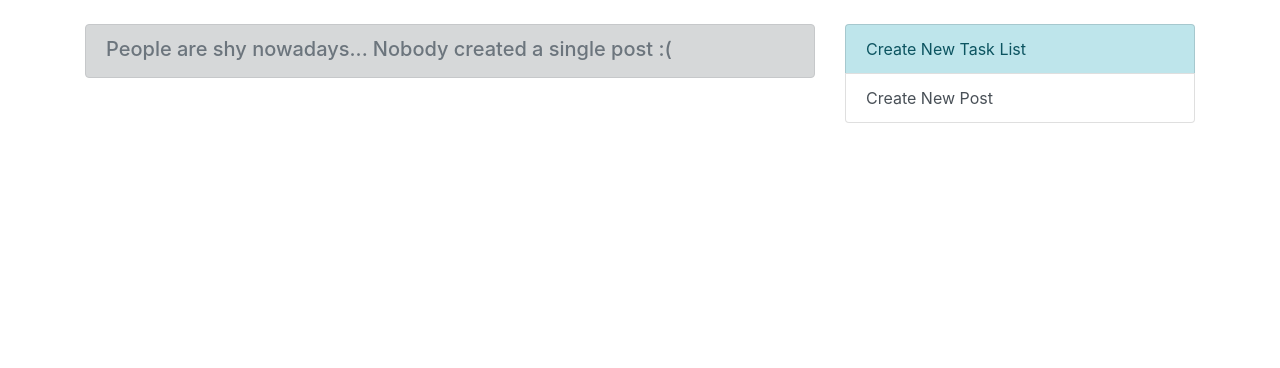
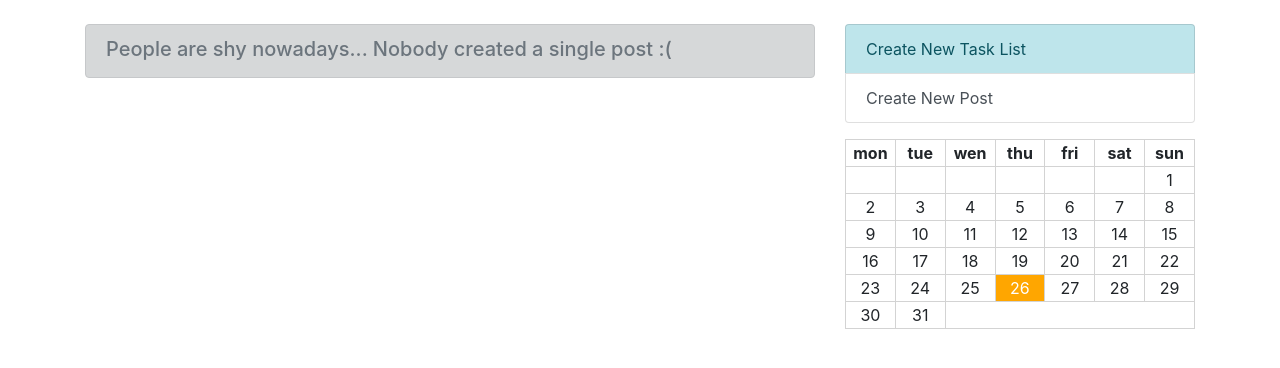
Before and after one commit to EvgenyOcean/fl_stuff, a Flask app: page /blog in a window 1280 px wide. Shown: the part 60-428 px from the top of the page. Run offline with Flask 2, Linux system fonts and the light colour scheme; data that the repository does not hold is empty; some libraries are stand-ins or nearby versions.

Commit message:
fixes #2

```diff
--- /dev/null
+++ b/fl_todo/static/index.js
@@ -0,0 +1,58 @@
+function createCalendar(year, month){
+	let weekdays = ["mon", "tue", "wen", "thu", "fri", "sat", "sun"]
+	let date = new Date(year, month)
+  let table = document.createElement("table")
+	document.body.append(table);
+  let tr = document.createElement("tr")
+	table.insertAdjacentElement("beforeend", tr);
+	//Main th with weekdays
+	for(let i=0; i<7; i++){
+		tr.insertAdjacentHTML("beforeend", `<th>${weekdays[i]}</th>`);
+	}
+	//Main filling in cycle
+	for (let i=0; date.getMonth() == month; i++){
+		if (i%7==0 || i==0){ //if i==7, meaning 7days passed by and a new line is needed; i==0, a new line is needed to devide from th weekdays
+			let tr = document.createElement("tr")
+			table.insertAdjacentElement("beforeend", tr)
+		}
+		if (i<date.getDay()-1){ //empty tds at the beginning of the month
+			table.lastElementChild.insertAdjacentHTML("beforeend", `<td></td>`)
+			continue;
+		}else if (date.getDay()==i && i==0){ //sunday, 6 empty squares
+			let counter=0
+			while(counter<6){
+				table.lastElementChild.insertAdjacentHTML("beforeend", `<td></td>`)
+				counter++
+			}
+			i=6
+		}
+		table.lastElementChild.insertAdjacentHTML("beforeend", `<td>${date.getDate()}</td>`)
+		date.setDate(date.getDate()+1)
+  }
+
+  return table
+}
+
+function styling(){
+	let table = document.body.querySelector(".calendar table");
+	let date = new Date()
+	let today;
+	let tds = document.body.querySelectorAll(".calendar table td")
+
+	for (td of tds){ //single out the current date
+		if (td.innerText == date.getDate()){
+			today=td
+			td.style.backgroundColor = "#ffa600"
+			td.style.color = "white"
+		}
+	}
+}
+
+let div = document.body.querySelector(".calendar")
+let currentDate = new Date()
+let currentYear = currentDate.getFullYear()
+let currentMonth = currentDate.getMonth()
+
+
+div.append(createCalendar(currentYear, currentMonth))
+styling()
--- a/fl_todo/static/style.css
+++ b/fl_todo/static/style.css
@@ -29,3 +29,26 @@ textarea::-webkit-resizer{
 ul, li{
   margin-bottom: 0;
 }
+
+.calendar{
+  width: 100%;
+  text-align: center;
+  border-collapse: collapse;
+}
+
+.calendar table{
+  border: 1px solid lightgrey;
+  table-layout: fixed;
+  width: 100%;
+}
+
+.calendar td,
+.calendar th{
+  width: calc(100% / 7);
+  border: 1px solid lightgrey;
+  overflow: hidden;
+}
+
+.calendar td:hover{
+  background-color: lightgray;
+}
--- a/fl_todo/templates/index.html
+++ b/fl_todo/templates/index.html
@@ -55,6 +55,7 @@
           </a>
           <a href="{{url_for('posts.create_post')}}" class="list-group-item list-group-item-action">Create New Post</a>
         </div>
+        <div class="calendar d-flex justify-content-center mt-3 mb-3"></div>
       </div>
     </div>
   </div>
```
Also changed, not shown: 1 other file.
